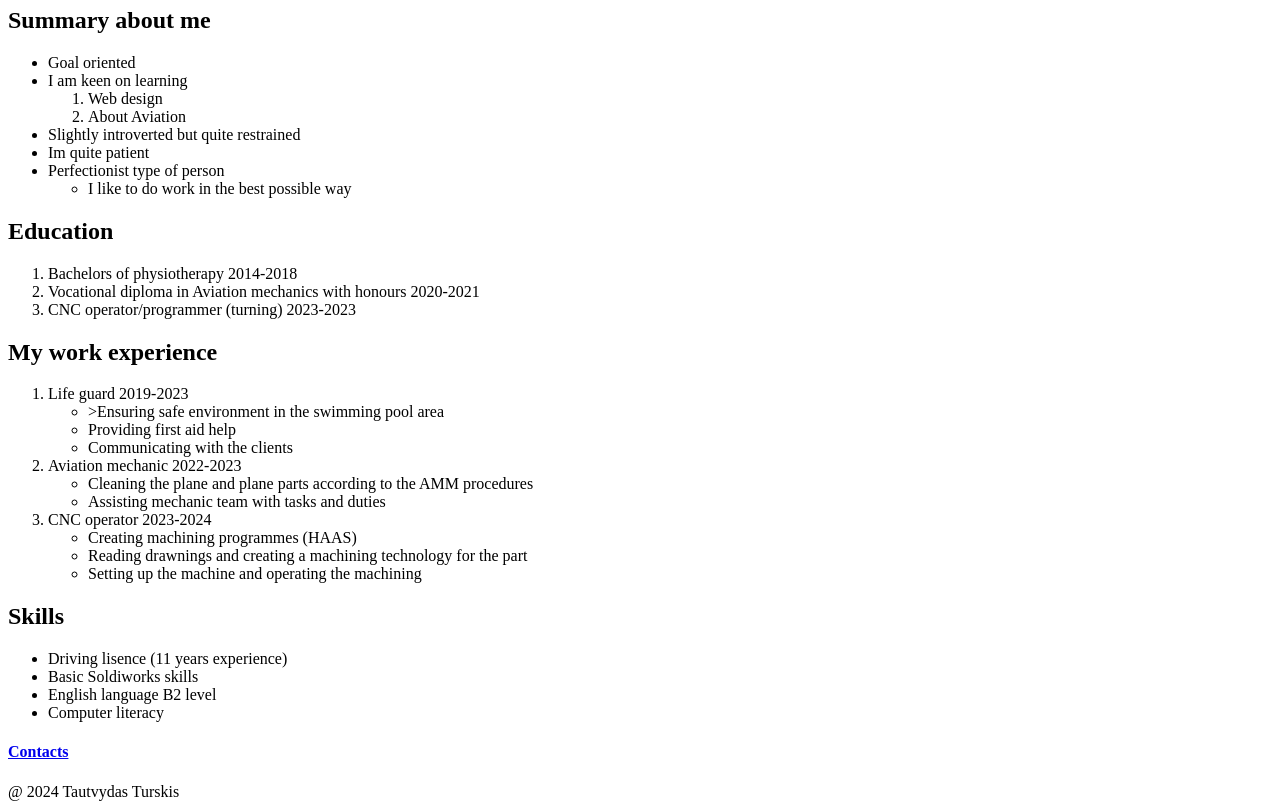
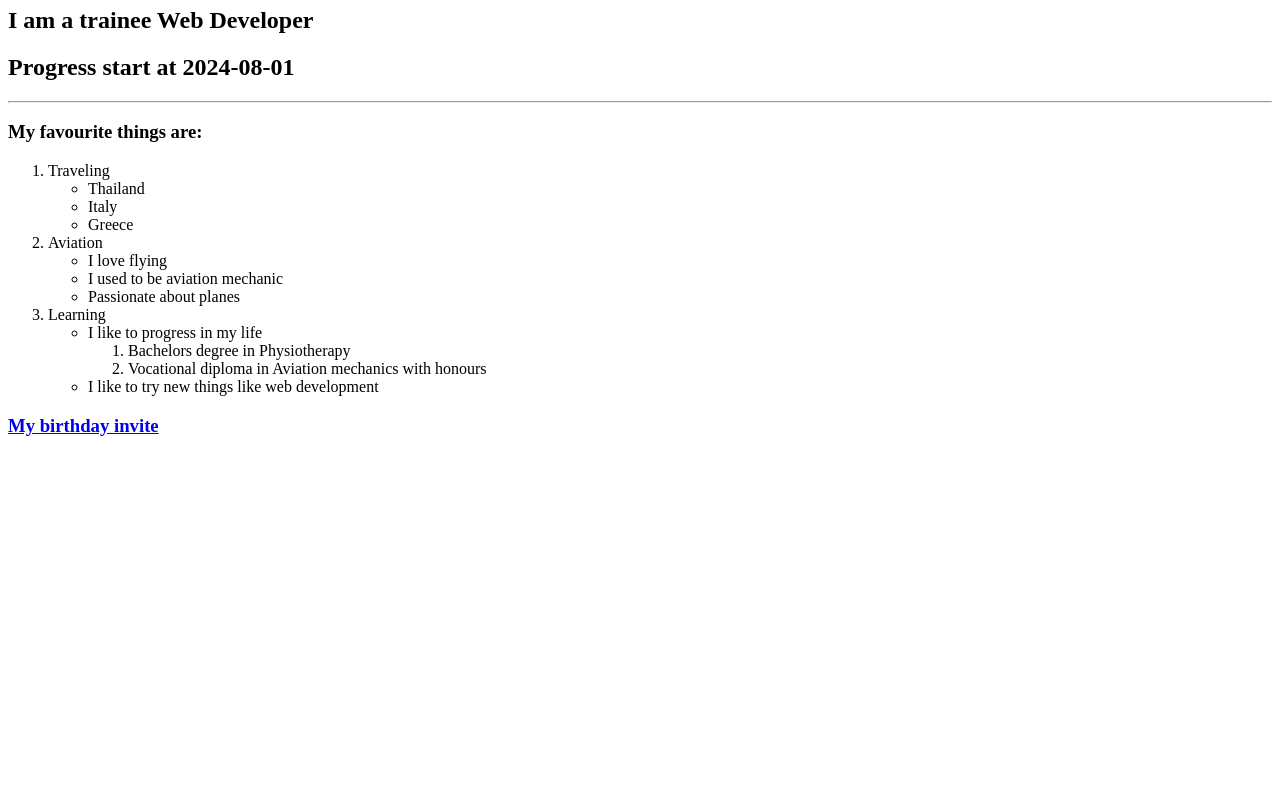
Before and after one commit to Tautviss7/html-portfolio, a plain HTML site: page index.html in a window 1280 px wide. Shown: the part 73-882 px from the top of the page. After the commit the page ends 800 px from the top, so only its background shows below. Drawn offline with Linux system fonts and the light colour scheme.

Commit message:
Add files via upload

```diff
--- a/index.html
+++ b/index.html
@@ -1,75 +1,66 @@
+<!-- TODO 1: Create the HTML Boilerplate -->
+
+<!-- TODO 2: Add Your previous projects' HTML into the public folder -->
+
+<!-- TODO 3: Take screenshots of your project previews and add the images to the images folder -->
+
+<!-- TODO 4: Add titles/subtitles etc. -->
+
+<!-- TODO 5: Add a link to the project pages -->
+
+<!-- TODO 6: Add images to show the project previews
+HINT for TODO 6: You can use the height attribute set to 200 to make the image smaller:
+https://developer.mozilla.org/en-US/docs/Web/HTML/Element/img#attr-height -->
+
+<!-- TODO 7: Add the Contact Me and About Me page links -->
+
 <!DOCTYPE html>
 <html lang="en">
 <head>
     <meta charset="UTF-8">
     <meta name="viewport" content="width=device-width, initial-scale=1.0">
-    <title>My resume</title>
+    <title>Tautvydas website</title>
 </head>
 <body>
-   <h1>Tautvyda's resume</h1>
-   <h2>Summary about me</h2>
+    <h1>Tautvyda's Portfolio</h1>
+    <h2>I am a trainee Web Developer</h2>
+    <h2> Progress start at 2024-08-01 </h2>
+<hr />
+<h3>My favourite things are:</h3>
+  <ol>
+    <li>Traveling
         <ul>
-    <li>Goal oriented</li>
-    <li>I am keen on learning
-        <ol>
-            <li>Web design</li>
-            <li>About Aviation </li>
-        </ol>
-        <li>Slightly introverted but quite restrained</li>
-        <li>Im quite patient</li>
-        <li>Perfectionist type of person
-            <ul>
-                <li>I like to do work in the best possible way</li>
+            <li>Thailand</li>
+            <li>Italy</li>
+            <li>Greece</li>
         </ul>
     </li>
-    </li>
-</ul>
-
-<h2>Education</h2>
-
-<ol>
-    <li>Bachelors of physiotherapy 2014-2018</li>
-    <li>Vocational diploma in Aviation mechanics with honours 2020-2021</li>
-    <li>CNC operator/programmer (turning) 2023-2023</li>
-</ol>
-
-<h2>My work experience</h2>
-    <ol>
-        <li>Life guard 2019-2023
+    <li>Aviation
         <ul>
-                <li>>Ensuring safe environment in the swimming pool area</li>
-                <li>Providing first aid help</li>
-                <li>Communicating with the clients</li>
+            <li>I love flying</li>
+            <li>I used to be aviation mechanic</li>
+            <li>Passionate about planes</li>
         </ul>
     </li>
-        <li>Aviation mechanic 2022-2023
+    <li>Learning
         <ul>
-                <li>Cleaning the plane and plane parts according to the AMM procedures</li>
-                <li>Assisting mechanic team with tasks and duties</li>
-            </ul>
+            <li>I like to progress in my life
+                <ol>
+                    <li>Bachelors degree in Physiotherapy</li>
+                    <li>Vocational diploma in Aviation mechanics with honours</li>
+                </ol>
+            <li>I like to try new things like web development</li>
             </li>
-        <li>CNC operator 2023-2024
-            <ul>
-                <li>Creating machining programmes (HAAS)</li>
-                <li>Reading drawnings and creating a machining technology for the part</li>
-                <li>Setting up the machine and operating the machining</li>
         </ul>
     </li>
   </ol>
 
-<h2>Skills </h2>
-<ul>
-    <li>Driving lisence (11 years experience)</li>
-    <li>Basic Soldiworks skills</li>
-    <li>English language B2 level </li>
-    <li>Computer literacy</li>
-</ul>
+<h3><a href="./public/birthday-invite.html"> My birthday invite</h3></a>
 
 
-<h4><a href="./contacts/contacts.html">Contacts</h4></a>
 
-<footer>
-    @ 2024 Tautvydas Turskis
-</footer>
+
+
+
 </body>
 </html>
```
Lines whose indentation alone changed are shown as unchanged.
